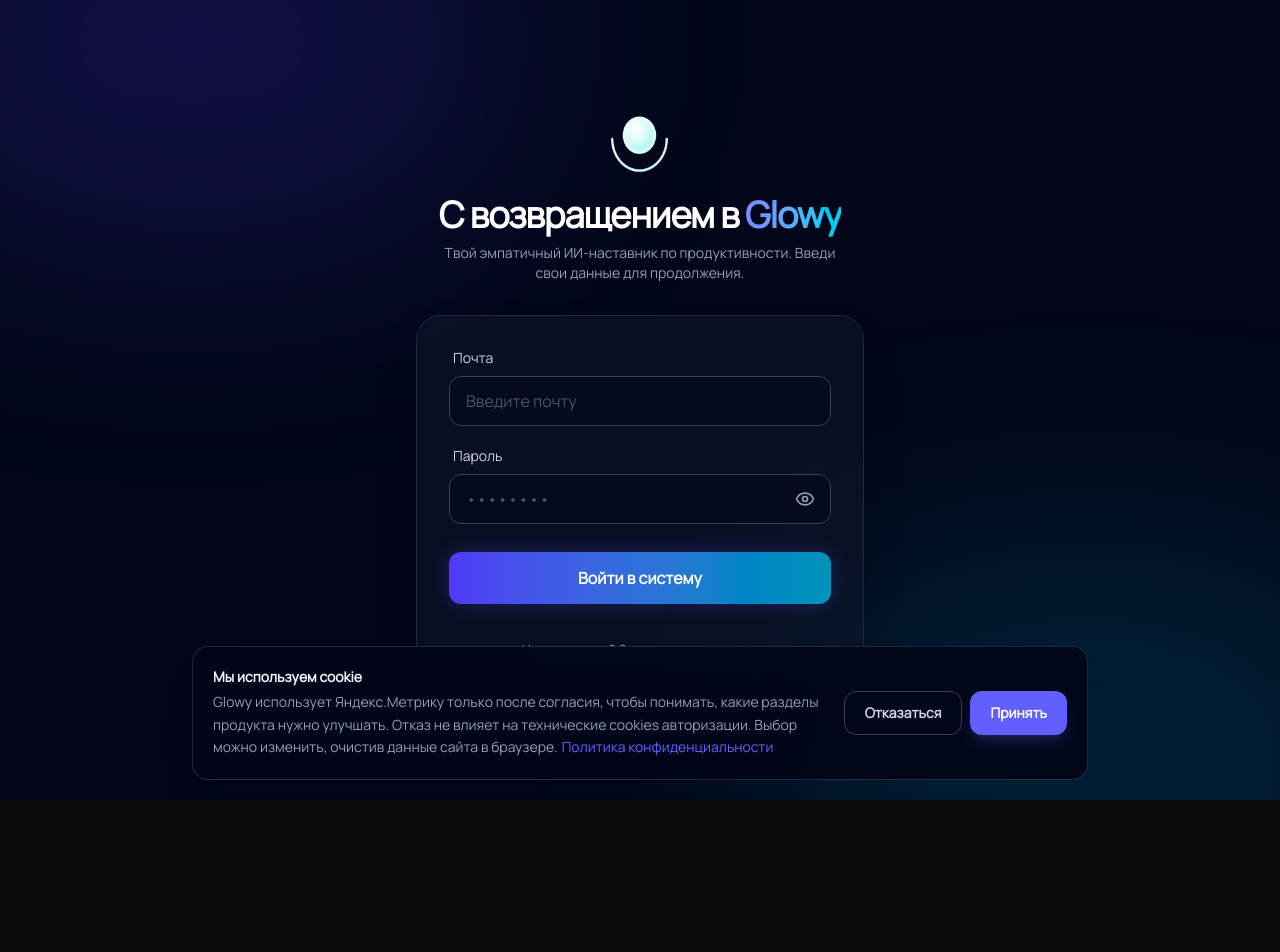
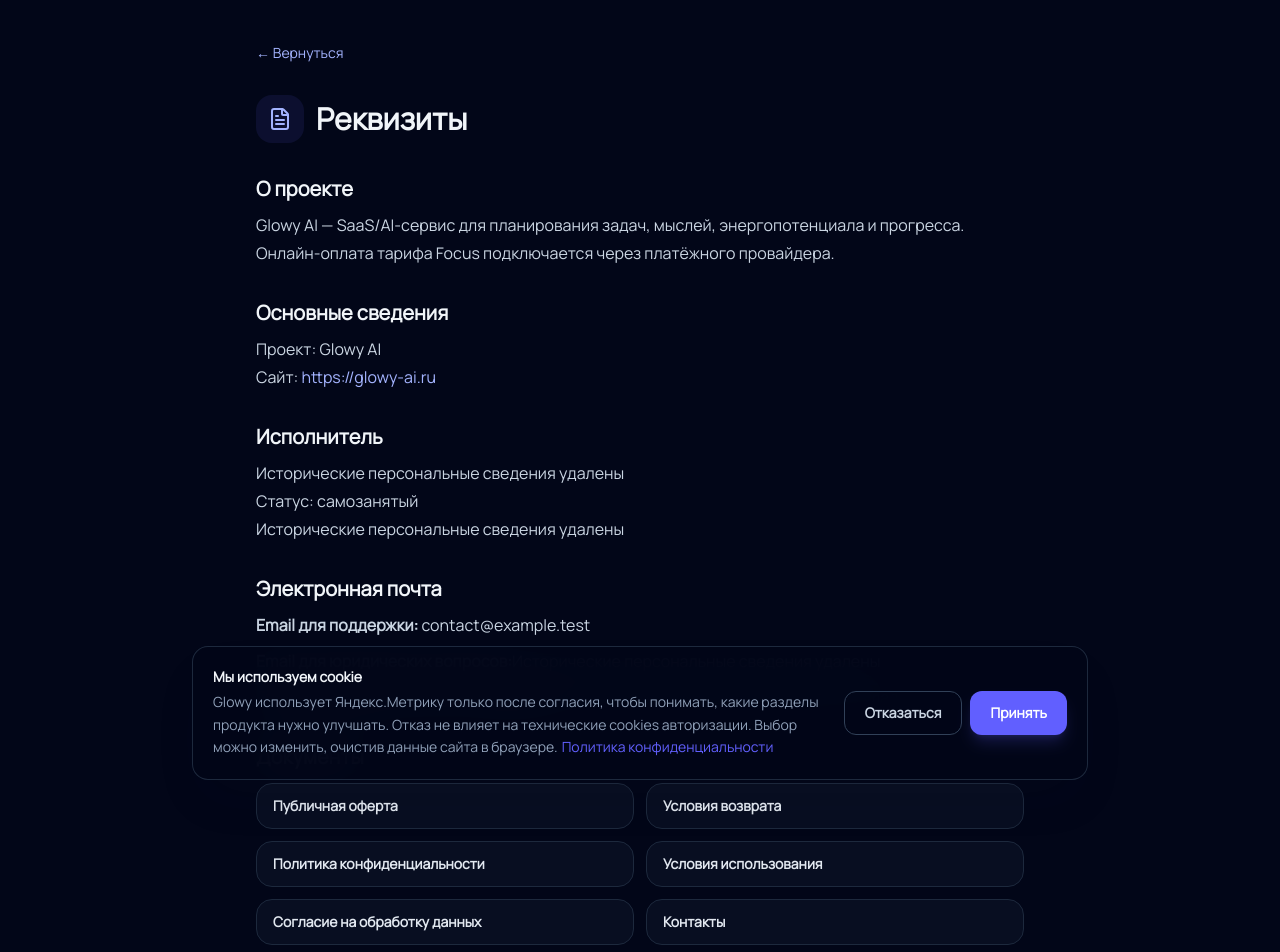
Before and after one commit to kostin-five/glowy, a React (Vite) app: page /requisites in a window 1280 px wide. Before the commit this address led to /login. Shown: the top 952 px of the page. Before the commit the page ends 800 px from the top, so only its background shows below. Built offline with nearby package versions, Linux system fonts and the light colour scheme; no server answers; a web font is replaced by a local one.

Commit message:
feat: add requisites page and polish footer

```diff
--- a/src/App.tsx
+++ b/src/App.tsx
@@ -47,6 +47,7 @@ const OfferPage = lazy(() => import("./pages/OfferPage"));
 const RefundPolicyPage = lazy(() => import("./pages/RefundPolicyPage"));
 const ContactsPage = lazy(() => import("./pages/ContactsPage"));
 const PricingPage = lazy(() => import("./pages/PricingPage"));
+const RequisitesPage = lazy(() => import("./pages/RequisitesPage"));
 
 const PublicLazyRoute = ({ children }: { children: ReactNode }) => (
   <Suspense fallback={<RouteLoader className="fixed inset-0 min-h-dvh" />}>
@@ -254,6 +255,14 @@ function App() {
           }
         />
         <Route
+          path="/requisites"
+          element={
+            <PublicLazyRoute>
+              <RequisitesPage />
+            </PublicLazyRoute>
+          }
+        />
+        <Route
           path="/login"
           element={
             <PublicRoute>
--- a/src/pages/LandingPage.tsx
+++ b/src/pages/LandingPage.tsx
@@ -1,6 +1,6 @@
 import { Link, useNavigate } from "react-router-dom";
 import { useState } from "react";
-import type { ComponentType } from "react";
+import type { ComponentType, ReactNode } from "react";
 import {
   ArrowRight,
   Brain,
@@ -455,26 +455,39 @@ const LandingPage = () => {
             </section>
           </div>
 
-          <footer className="relative z-10 flex flex-col gap-5 border-t border-slate-800 py-6 text-sm text-slate-500 lg:flex-row lg:items-end lg:justify-between">
-            <div className="flex flex-col gap-1">
-              <span>Версия: v1.5.5</span>
-              <span>Поддержка: contact@example.test</span>
-            </div>
-            <div className="flex flex-col gap-3 sm:flex-row sm:flex-wrap sm:items-center sm:justify-end">
+          <footer className="relative z-10 border-t border-slate-800 py-6 text-sm text-slate-500">
+            <div className="grid gap-6 sm:grid-cols-2 lg:grid-cols-[1.2fr_1fr_1.2fr] lg:gap-10">
+              <FooterGroup title="Проект">
                 <a
                   href="https://t.me/glowy_ai"
                   target="_blank"
                   rel="noreferrer"
-                className="font-medium text-indigo-300 transition-colors hover:text-indigo-200"
+                  className="transition-colors hover:text-slate-200"
                 >
                   Новости проекта в Telegram
                 </a>
                 <Link to="/pricing" className="transition-colors hover:text-slate-200">
                   Цены
                 </Link>
+                <span className="pt-2 text-slate-600">Версия: v1.5.5</span>
+                <span className="break-all text-slate-600">
+                  Поддержка: contact@example.test
+                </span>
+              </FooterGroup>
+
+              <FooterGroup title="Документы">
                 <Link to="/terms" className="transition-colors hover:text-slate-200">
                   Условия использования
                 </Link>
+                <Link to="/offer" className="transition-colors hover:text-slate-200">
+                  Публичная оферта
+                </Link>
+                <Link to="/refund-policy" className="transition-colors hover:text-slate-200">
+                  Условия возврата
+                </Link>
+              </FooterGroup>
+
+              <FooterGroup title="Данные и реквизиты">
                 <Link to="/privacy" className="transition-colors hover:text-slate-200">
                   Политика конфиденциальности
                 </Link>
@@ -484,15 +497,13 @@ const LandingPage = () => {
                 >
                   Согласие на обработку данных
                 </Link>
-              <Link to="/offer" className="transition-colors hover:text-slate-200">
-                Публичная оферта
-              </Link>
-              <Link to="/refund-policy" className="transition-colors hover:text-slate-200">
-                Условия возврата
-              </Link>
                 <Link to="/contacts" className="transition-colors hover:text-slate-200">
                   Контакты
                 </Link>
+                <Link to="/requisites" className="transition-colors hover:text-slate-200">
+                  Реквизиты
+                </Link>
+              </FooterGroup>
             </div>
           </footer>
         </div>
@@ -514,6 +525,21 @@ const Feature = ({
     <Icon size={20} className="mb-3 text-indigo-300" />
     <p className="font-semibold text-slate-100">{title}</p>
     <p className="mt-1 text-sm leading-5 text-slate-400">{text}</p>
+  </div>
+);
+
+const FooterGroup = ({
+  title,
+  children,
+}: {
+  title: string;
+  children: ReactNode;
+}) => (
+  <div className="flex flex-col gap-2">
+    <p className="text-xs font-bold uppercase tracking-[0.16em] text-slate-400">
+      {title}
+    </p>
+    {children}
   </div>
 );
 
--- /dev/null
+++ b/src/pages/RequisitesPage.tsx
@@ -0,0 +1,122 @@
+import { Link, useNavigate } from "react-router-dom";
+import { FileText } from "lucide-react";
+import type { ReactNode } from "react";
+
+const RequisitesPage = () => {
+  const navigate = useNavigate();
+
+  return (
+    <main className="min-h-screen overflow-x-hidden bg-slate-950 px-4 py-8 text-slate-100 sm:px-6 sm:py-10">
+      <article className="mx-auto max-w-3xl">
+        <button
+          type="button"
+          onClick={() => navigate(-1)}
+          className="mb-8 inline-flex cursor-pointer text-sm font-medium text-indigo-300 transition-colors hover:text-indigo-200"
+        >
+          ← Вернуться
+        </button>
+
+        <div className="mb-8 flex items-center gap-3">
+          <div className="flex h-12 w-12 items-center justify-center rounded-2xl bg-indigo-500/10 text-indigo-300">
+            <FileText size={24} />
+          </div>
+          <div className="min-w-0">
+            <h1 className="break-words font-display text-2xl font-black sm:text-3xl">
+              Реквизиты
+            </h1>
+          </div>
+        </div>
+
+        <div className="space-y-8 leading-7 text-slate-300">
+          <section>
+            <h2 className="font-display text-xl font-bold text-slate-100">
+              О проекте
+            </h2>
+            <p className="mt-2">
+              Glowy AI — SaaS/AI-сервис для планирования задач, мыслей,
+              энергопотенциала и прогресса. Онлайн-оплата тарифа Focus
+              подключается через платёжного провайдера.
+            </p>
+          </section>
+
+          <section>
+            <h2 className="font-display text-xl font-bold text-slate-100">
+              Основные сведения
+            </h2>
+            <p className="mt-2">
+              Проект: Glowy AI<br />
+              Сайт:{" "}
+              <a
+                href="https://glowy-ai.ru"
+                className="text-indigo-300 hover:underline"
+              >
+                https://glowy-ai.ru
+              </a>
+            </p>
+          </section>
+
+          <section>
+            <h2 className="font-display text-xl font-bold text-slate-100">
+              Исполнитель
+            </h2>
+            <p className="mt-2">
+              Исторические персональные сведения удалены<br />
+              Статус: самозанятый<br />
+              Исторические персональные сведения удалены
+            </p>
+          </section>
+
+          <section>
+            <h2 className="font-display text-xl font-bold text-slate-100">
+              Электронная почта
+            </h2>
+            <div className="mt-2 space-y-2">
+              <p>
+                <strong>Email для поддержки:</strong> contact@example.test
+              </p>
+              <p>
+                <strong>Email для юридических вопросов:</strong>Исторические персональные сведения удалены
+              </p>
+              <p>
+                <strong>Email для вопросов оплаты и возвратов:</strong>Исторические персональные сведения удалены
+              </p>
+            </div>
+          </section>
+
+          <section>
+            <h2 className="font-display text-xl font-bold text-slate-100">
+              Документы
+            </h2>
+            <div className="mt-3 grid gap-3 sm:grid-cols-2">
+              <DocumentLink to="/offer">Публичная оферта</DocumentLink>
+              <DocumentLink to="/refund-policy">Условия возврата</DocumentLink>
+              <DocumentLink to="/privacy">Политика конфиденциальности</DocumentLink>
+              <DocumentLink to="/terms">Условия использования</DocumentLink>
+              <DocumentLink to="/personal-data-consent">
+                Согласие на обработку данных
+              </DocumentLink>
+              <DocumentLink to="/contacts">Контакты</DocumentLink>
+            </div>
+          </section>
+        </div>
+      </article>
+    </main>
+  );
+};
+
+const DocumentLink = ({
+  to,
+  children,
+}: {
+  to: string;
+  children: ReactNode;
+}) => (
+  <Link
+    to={to}
+    className="rounded-2xl border border-slate-800 bg-slate-900/50 px-4 py-3 text-sm font-semibold text-slate-200 transition-colors hover:border-indigo-400 hover:text-white"
+  >
+    {children}
+  </Link>
+);
+
+export default RequisitesPage;
```
Also changed, not shown: 1 other file (tests, documents, lock files or other folders). Lines whose indentation alone changed are shown as unchanged.
